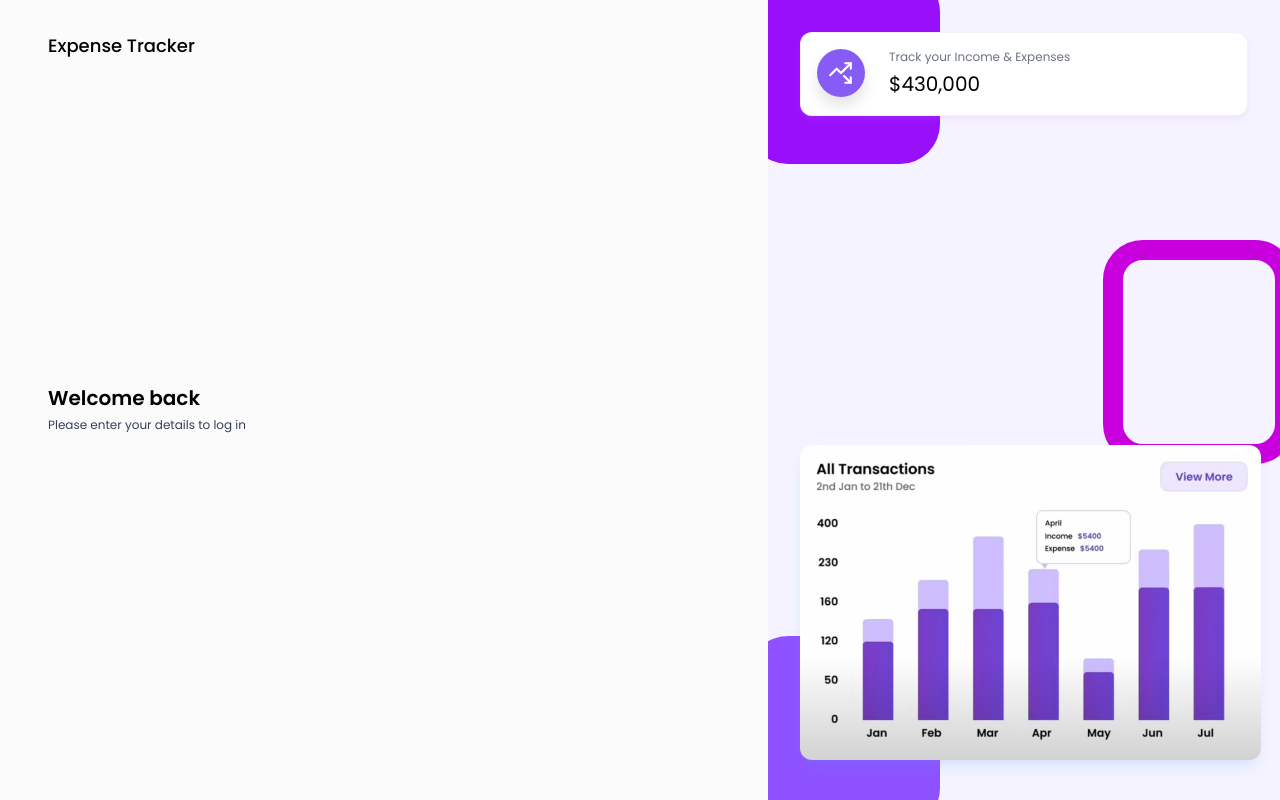
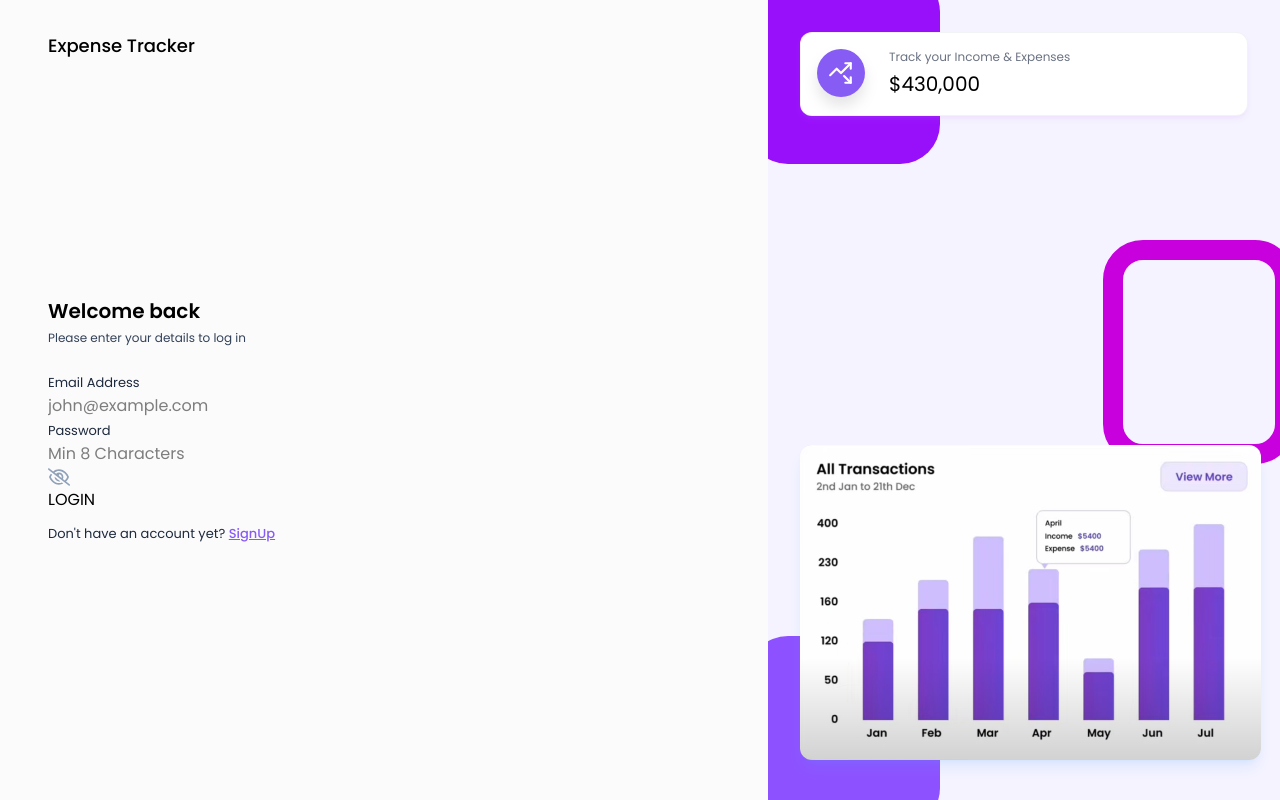
Before and after one commit to jakuzzibubbles/expense-tracker, a React (Vite) app in the folder frontend/expense-tracker/: page /login in a window 1280 px wide. Built offline with nearby package versions, Linux system fonts and the light colour scheme; a web font is replaced by a local one.

Commit message:
finished login form submission, no api call yet

```diff
--- a/frontend/expense-tracker/src/pages/Auth/Login.jsx
+++ b/frontend/expense-tracker/src/pages/Auth/Login.jsx
@@ -1,7 +1,35 @@
-import React from 'react';
+import React, { useState } from 'react';
 import AuthLayout from '../../components/layouts/AuthLayout';
+import { useNavigate, Link } from 'react-router-dom';
+import Input from '../../components/Inputs/Input';
+import { validateEmail } from '../../utils/helper';
+
 
 const Login = () => {
+  const [email, setEmail] = useState("");
+  const [password, setPassword] = useState("");
+  const [error, setError] = useState(null);
+
+  const navigate = useNavigate();
+
+  // Handle Login form submit
+  const handleLogin = (e) => {
+    e.preventDefault();
+
+    if (!validateEmail(email)) {
+      setError("Please enter a valid email address.");
+      return;
+    }
+
+    if (!password) {
+      setError("Please enter the password.");
+      return;
+    }
+
+    setError("");
+
+    // Login API call
+  }
   return (
     <AuthLayout>
       <div className="lg:w-[70%] h-3/4 md:h-full flex flex-col justify-center">
@@ -9,6 +37,37 @@ const Login = () => {
         <p className="text-xs text-slate-700 mt-[5px] mb-6">
           Please enter your details to log in
         </p>
+
+        <form onSubmit={handleLogin}>
+          <Input
+            value={email}
+            onChange={({ target }) => setEmail(target.value)}
+            label="Email Address"
+            placeholder="john@example.com"
+            type="text"
+          />
+
+          <Input
+            value={password}
+            onChange={({ target }) => setPassword(target.value)}
+            label="Password"
+            placeholder="Min 8 Characters"
+            type="password"
+          />
+
+          {error && <p className='text-red-500 text-xs pb-2.5'>{error}</p>}
+
+          <button type="submit" className="btn-primary">
+            LOGIN
+          </button>
+
+          <p className="text-[13px] text-slate-800 mt-3">
+            Don't have an account yet?{" "}
+            <Link className="font-medium text-primary underline" to="/signup">
+              SignUp
+            </Link>
+          </p>
+        </form>
       </div>
     </AuthLayout>
   );
```
